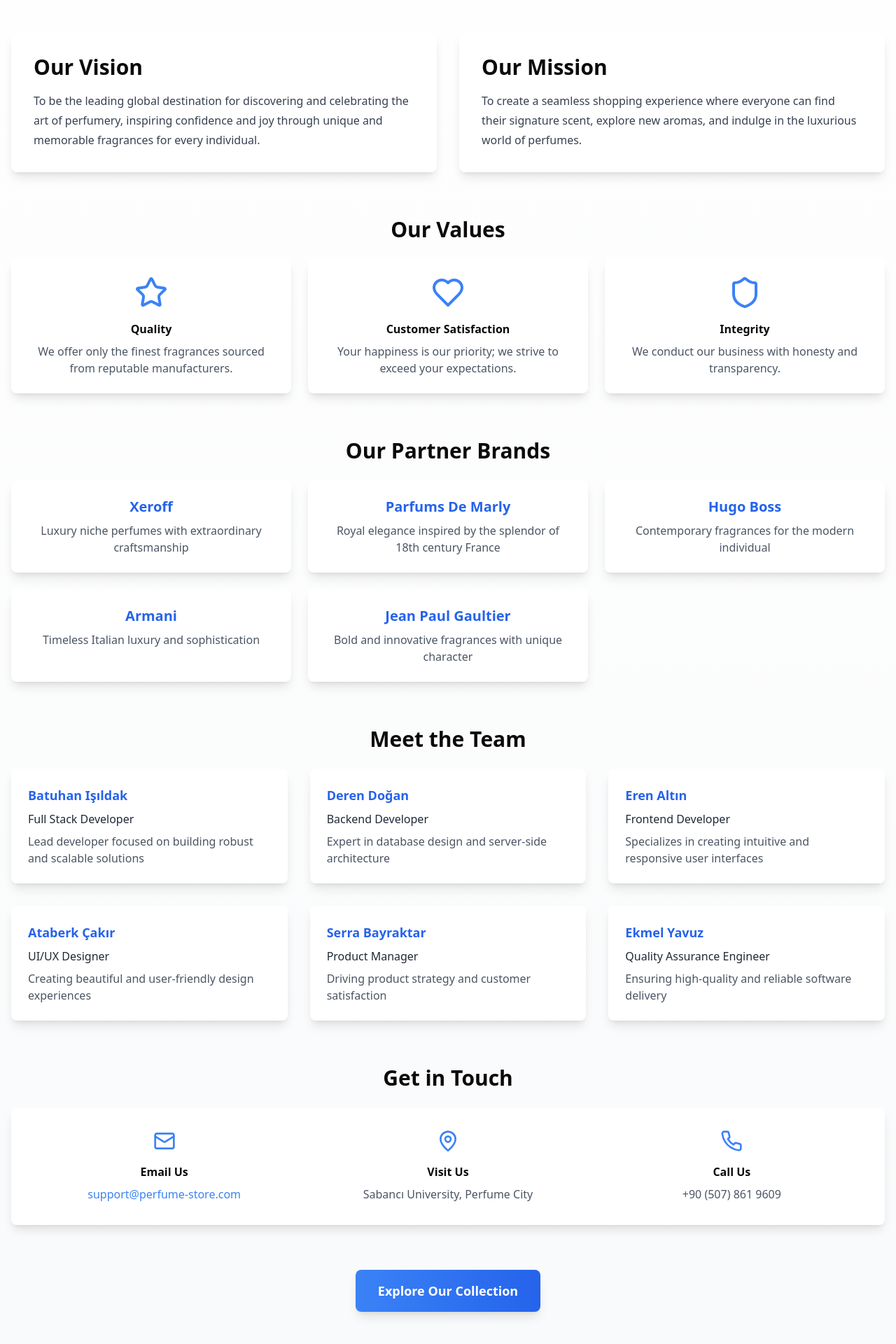
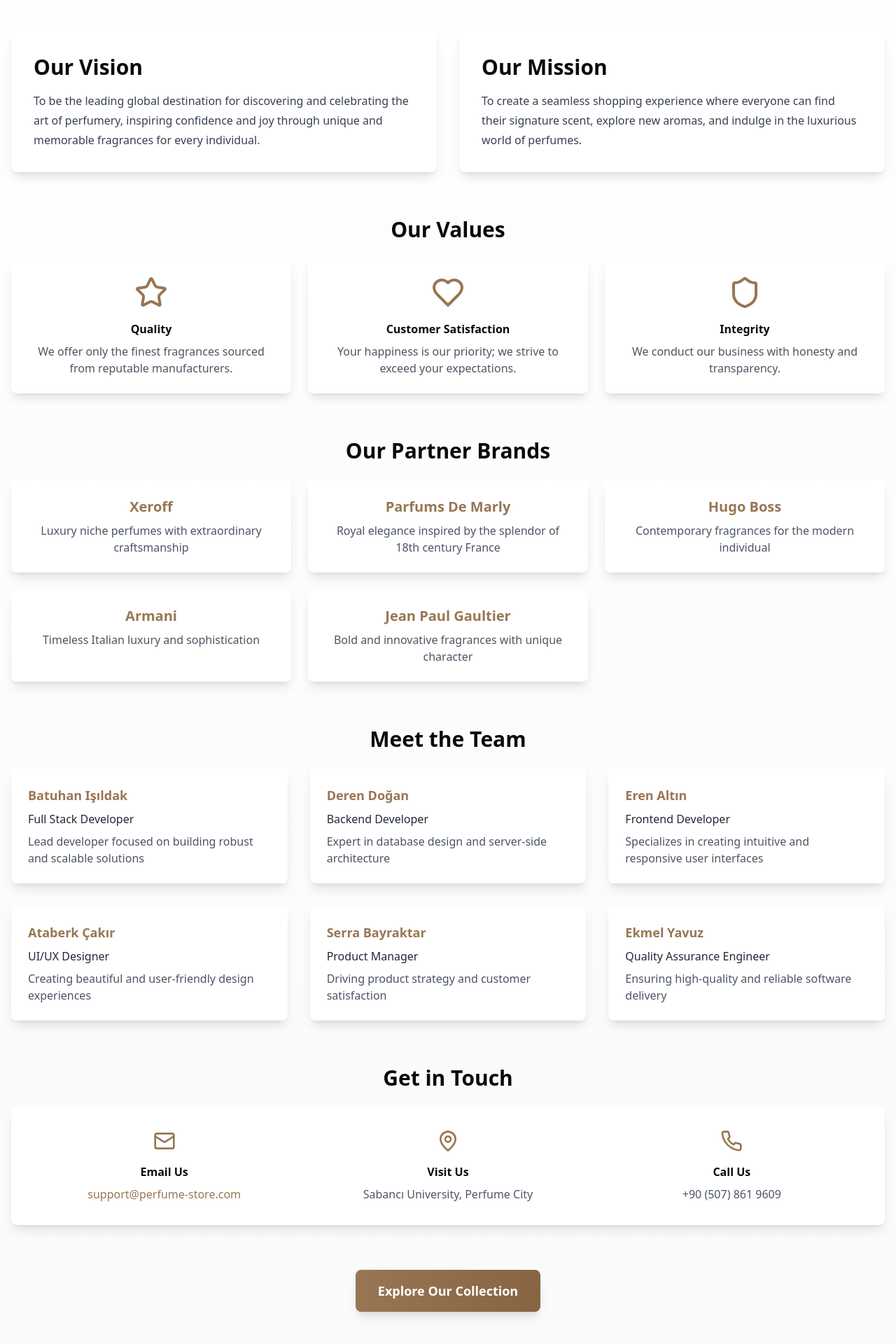
Before and after one commit to Parfume-CS308/parfume-frontend, a React (Vite) app: page /about-us in a window 1280 px wide. Shown: the part 510-2430 px from the top of the page at 70% size. Built offline with nearby package versions, Linux system fonts and the light colour scheme; no server answers.

Commit message:
feat: last touches

```diff
--- a/src/pages/AboutUsPage.tsx
+++ b/src/pages/AboutUsPage.tsx
@@ -60,11 +60,10 @@ const AboutUsPage = () => {
 
   return (
     <div className="min-h-screen bg-gradient-to-b from-white to-gray-50">
-      {/* Previous sections remain unchanged */}
       <div className="container mx-auto px-4 py-12">
         {/* Hero Section */}
         <div className="text-center mb-16">
-          <h1 className="text-5xl font-bold mb-6 bg-clip-text text-transparent bg-gradient-to-r from-blue-600 to-purple-600">
+          <h1 className="text-5xl font-bold mb-6 bg-clip-text text-transparent bg-gradient-to-r from-[#987654] to-[#876543]">
             About Us
           </h1>
           <p className="text-xl text-gray-600 max-w-2xl mx-auto">
@@ -113,7 +112,7 @@ const AboutUsPage = () => {
           <div className="grid md:grid-cols-3 gap-6">
             <div className="bg-white rounded-lg shadow-lg p-6 text-center">
               <div className="flex justify-center mb-4">
-                <Star className="w-12 h-12 text-blue-500" />
+                <Star className="w-12 h-12 text-[#987654]" />
               </div>
               <h3 className="font-semibold mb-2">Quality</h3>
               <p className="text-gray-600">
@@ -122,7 +121,7 @@ const AboutUsPage = () => {
             </div>
             <div className="bg-white rounded-lg shadow-lg p-6 text-center">
               <div className="flex justify-center mb-4">
-                <Heart className="w-12 h-12 text-blue-500" />
+                <Heart className="w-12 h-12 text-[#987654]" />
               </div>
               <h3 className="font-semibold mb-2">Customer Satisfaction</h3>
               <p className="text-gray-600">
@@ -131,7 +130,7 @@ const AboutUsPage = () => {
             </div>
             <div className="bg-white rounded-lg shadow-lg p-6 text-center">
               <div className="flex justify-center mb-4">
-                <Shield className="w-12 h-12 text-blue-500" />
+                <Shield className="w-12 h-12 text-[#987654]" />
               </div>
               <h3 className="font-semibold mb-2">Integrity</h3>
               <p className="text-gray-600">
@@ -150,7 +149,7 @@ const AboutUsPage = () => {
                 key={index}
                 className="bg-white rounded-lg shadow-lg p-6 hover:shadow-xl transition-shadow duration-300"
               >
-                <h3 className="text-xl font-semibold mb-2 text-center text-blue-600">{brand.name}</h3>
+                <h3 className="text-xl font-semibold mb-2 text-center text-[#987654]">{brand.name}</h3>
                 <p className="text-gray-600 text-center">{brand.description}</p>
               </div>
             ))}
@@ -163,7 +162,7 @@ const AboutUsPage = () => {
           <div className="grid md:grid-cols-3 gap-8">
             {teamMembers.map((member, index) => (
               <div key={index} className="bg-white rounded-lg shadow-lg p-6 hover:shadow-xl transition-shadow duration-300">
-                <h3 className="font-semibold text-lg mb-2 text-blue-600">{member.name}</h3>
+                <h3 className="font-semibold text-lg mb-2 text-[#987654]">{member.name}</h3>
                 <p className="text-gray-800 font-medium mb-2">{member.role}</p>
                 <p className="text-gray-600">{member.description}</p>
               </div>
@@ -177,19 +176,19 @@ const AboutUsPage = () => {
           <div className="bg-white rounded-lg shadow-lg p-8">
             <div className="grid md:grid-cols-3 gap-8">
               <div className="text-center">
-                <Mail className="w-8 h-8 text-blue-500 mx-auto mb-4" />
+                <Mail className="w-8 h-8 text-[#987654] mx-auto mb-4" />
                 <p className="font-semibold mb-2">Email Us</p>
-                <a href="mailto:support@perfume-store.com" className="text-blue-500 hover:text-blue-600">
+                <a href="mailto:support@perfume-store.com" className="text-[#987654] hover:text-[#876543]">
                   support@perfume-store.com
                 </a>
               </div>
               <div className="text-center">
-                <MapPin className="w-8 h-8 text-blue-500 mx-auto mb-4" />
+                <MapPin className="w-8 h-8 text-[#987654] mx-auto mb-4" />
                 <p className="font-semibold mb-2">Visit Us</p>
                 <p className="text-gray-600">Sabancı University, Perfume City</p>
               </div>
               <div className="text-center">
-                <Phone className="w-8 h-8 text-blue-500 mx-auto mb-4" />
+                <Phone className="w-8 h-8 text-[#987654] mx-auto mb-4" />
                 <p className="font-semibold mb-2">Call Us</p>
                 <p className="text-gray-600">+90 (507) 861 9609</p>
               </div>
@@ -201,7 +200,7 @@ const AboutUsPage = () => {
         <section className="text-center">
           <a
             href="/shop"
-            className="inline-block bg-gradient-to-r from-blue-500 to-blue-600 text-white px-8 py-4 rounded-lg text-lg font-semibold hover:from-blue-600 hover:to-blue-700 transform hover:-translate-y-1 transition-all duration-200 shadow-lg"
+            className="inline-block bg-gradient-to-r from-[#987654] to-[#876543] text-white px-8 py-4 rounded-lg text-lg font-semibold hover:from-[#876543] hover:to-[#765432] transform hover:-translate-y-1 transition-all duration-200 shadow-lg"
           >
             Explore Our Collection
           </a>
```
